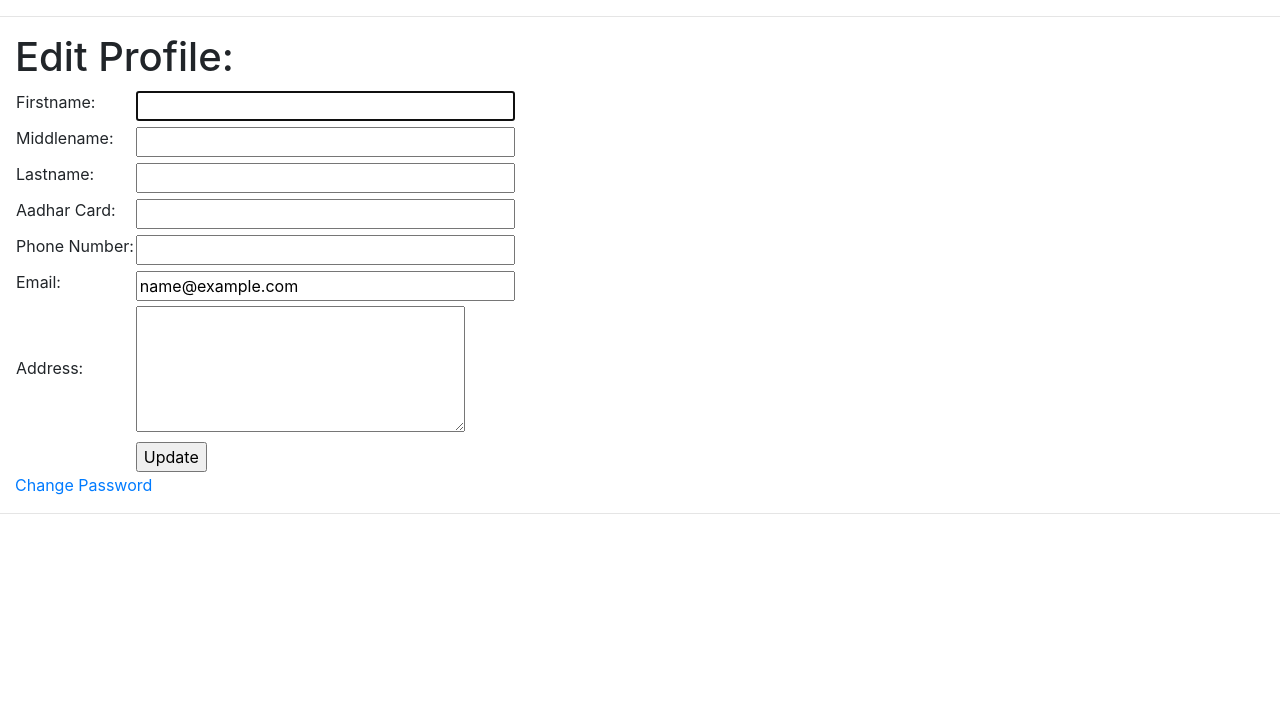
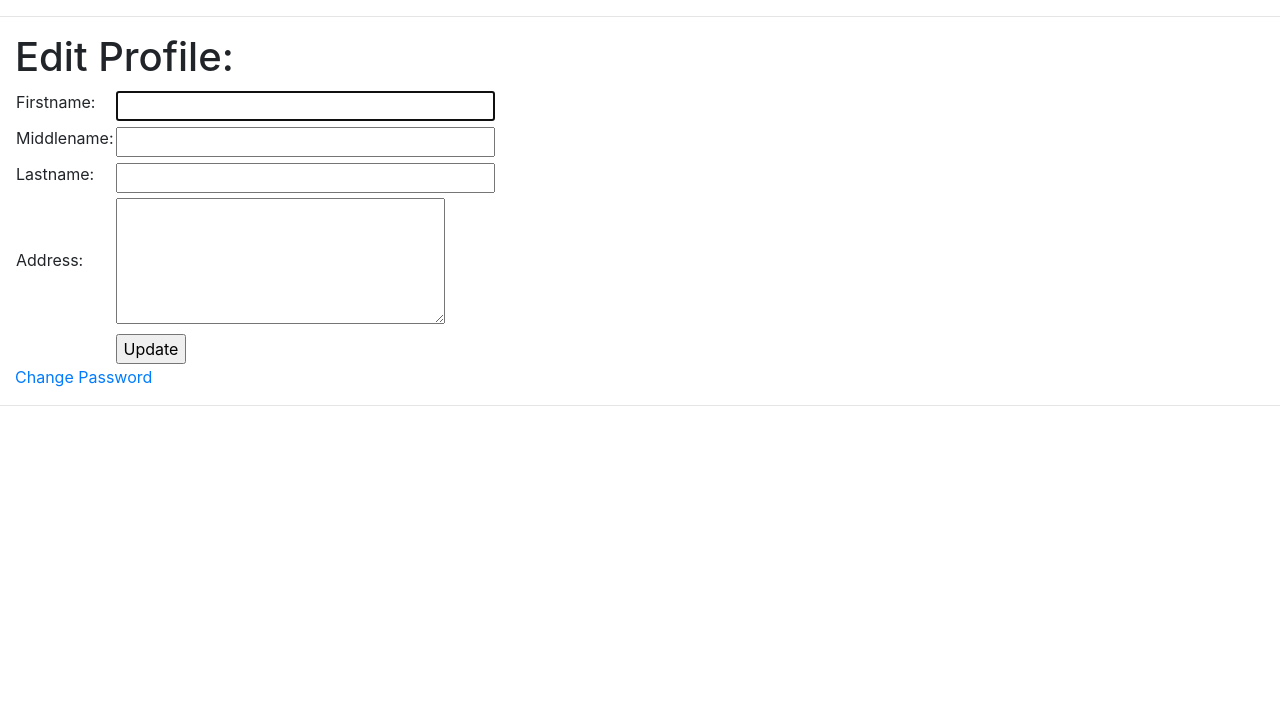
Before and after one commit to ninadsachania/e-healthcard, a Flask app: page /user/edit in a window 1280 px wide. Shown: the part 56-769 px from the top of the page. Run offline with Flask 2, Linux system fonts and the light colour scheme; the visitor is signed in with stand-in values (Sample User, id 1); data comes from the database, SQL or seed files in the repository; some libraries are stand-ins or nearby versions.

Commit message:
Restrict users from changing aadhar, phone, and email

```diff
--- a/app/forms.py
+++ b/app/forms.py
@@ -57,9 +57,6 @@ class EditProfileForm(FlaskForm):
     firstname = StringField('Firstname:', validators=[DataRequired()])
     middlename = StringField('Middlename:', validators=[DataRequired()])
     lastname = StringField('Lastname:', validators=[DataRequired()])
-    aadhar_card = StringField('Aadhar Card:', validators=[DataRequired()])
-    phone_number = TelField('Phone Number:', validators=[DataRequired()])
-    email = EmailField('Email:', validators=[DataRequired(), Email()])
     address = TextAreaField('Address:', validators=[DataRequired()])
     submit = SubmitField('Update')
 
--- a/app/routes.py
+++ b/app/routes.py
@@ -108,9 +108,6 @@ def edit_profile():
         current_user.firstname = form.firstname.data
         current_user.middlename = form.middlename.data
         current_user.lastname = form.lastname.data
-        current_user.aadhar_card = form.aadhar_card.data
-        current_user.phone_number = form.phone_number.data
-        current_user.email = form.email.data
         current_user.address = form.address.data
 
         m = Metadata.query.filter_by(id=current_user.id).first()
@@ -130,9 +127,6 @@ def edit_profile():
         form.firstname.data = current_user.firstname
         form.middlename.data = current_user.middlename
         form.lastname.data = current_user.lastname
-        form.aadhar_card.data = current_user.aadhar_card
-        form.phone_number.data = current_user.phone_number
-        form.email.data = current_user.email
         form.address.data = current_user.address
 
     return render_template('edit_profile.html', title='Edit Profile', form=form)
--- a/app/templates/edit_profile.html
+++ b/app/templates/edit_profile.html
@@ -45,45 +45,6 @@
                 </tr>
 
                 <tr>
-                    <td>{{ form.aadhar_card.label }}</td>
-                    <td>{{ form.aadhar_card(size=32, maxlength="12") }}</td>
-                </tr>
-                <tr>
-                    <td></td>
-                    <td>
-                        {% for error in form.aadhar_card.errors %}
-                        <span class="form-error">[{{ error }}]</span>
-                        {% endfor %}
-                    </td>
-                </tr>
-
-                <tr>
-                    <td>{{ form.phone_number.label }}</td>
-                    <td>{{ form.phone_number(size=32, maxlength="10") }}</td>
-                </tr>
-                <tr>
-                    <td></td>
-                    <td>
-                        {% for error in form.phone_number.errors %}
-                        <span class="form-error">[{{ error }}]</span>
-                        {% endfor %}
-                    </td>
-                </tr>
-
-                <tr>
-                    <td>{{ form.email.label }}</td>
-                    <td>{{ form.email(size=32) }}</td>
-                </tr>
-                <tr>
-                    <td></td>
-                    <td>
-                        {% for error in form.email.errors %}
-                        <span class="form-error">[{{ error }}]</span>
-                        {% endfor %}
-                    </td>
-                </tr>
-
-                <tr>
                     <td>{{ form.address.label }}</td>
                     <td>{{ form.address(size=32, cols="30", rows="5") }}</td>
                 </tr>
```
